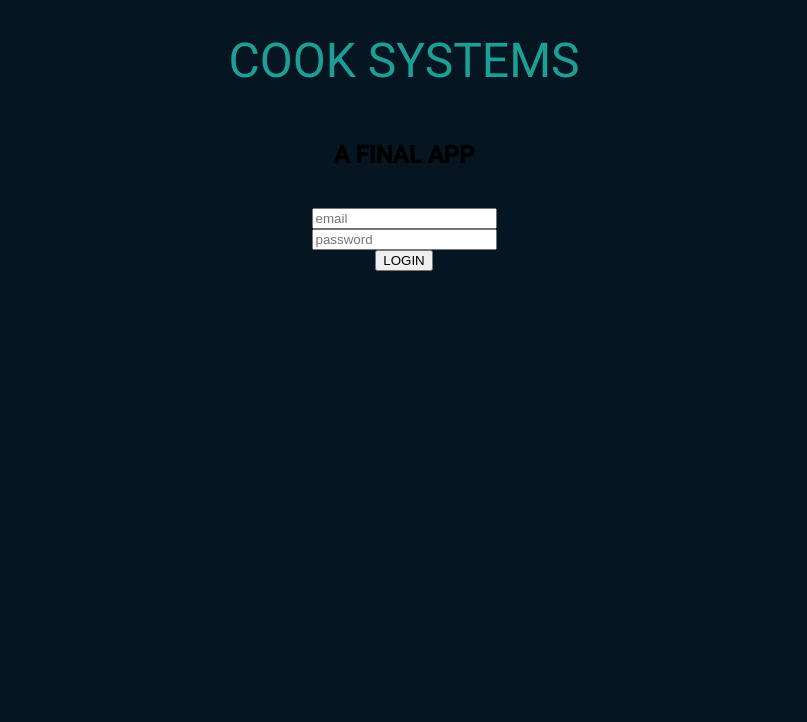
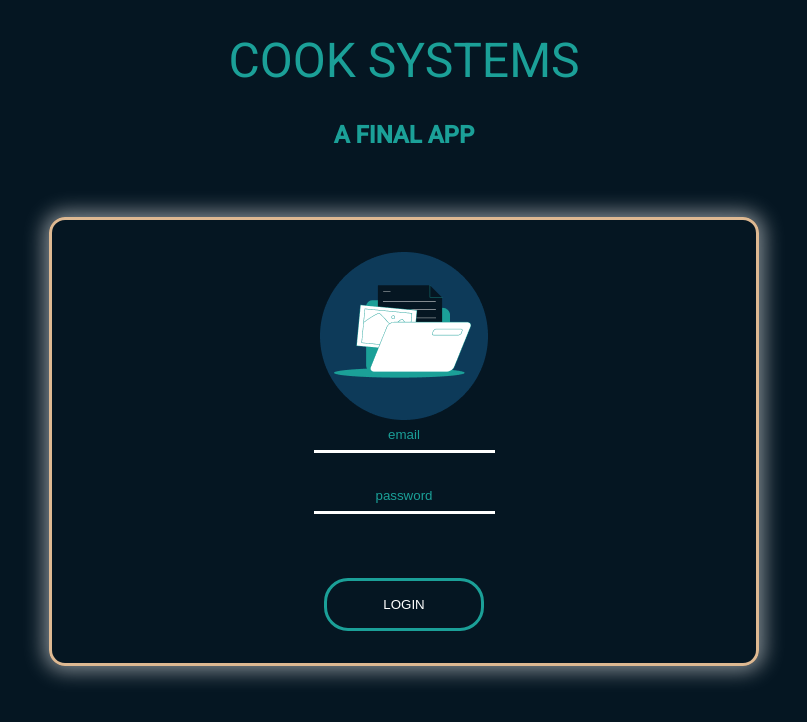
Before and after one commit to ismarjiw/TeamFlow, an Angular app in the folder frontend/: page / in a window 1280 px wide. Shown: the top 722 px of the page, without its empty margins (236-1043 px from the left). Built offline with nearby package versions, Linux system fonts and the light colour scheme; a web font is replaced by a local one.

Commit message:
style login page

```diff
--- a/frontend/src/app/login/login.component.css
+++ b/frontend/src/app/login/login.component.css
@@ -0,0 +1,43 @@
+.header-content {
+    color: var(--header-color);
+}
+
+.subtitle {
+    padding-bottom: 3rem;
+}
+
+.email, .password {
+    border: none;
+    background-color: transparent;
+    color: var(--text-color);
+    border-bottom: 3px solid var(--text-color);
+    outline: none;
+    text-align: center;
+    padding-bottom: 0.5rem;
+    margin-bottom: 2rem;
+}
+
+::placeholder {
+    color: var(--header-color);
+}
+
+.login-btn {
+    width: 10rem;
+    padding: 1rem;
+    background-color: var(--bg-color);
+    border: solid;
+    color: var(--text-color);
+    border-radius: 1.5rem;
+    border-color: var(--header-color);
+    margin-top: 2rem;
+}
+
+.login-container {
+    border: solid;
+    border-color: #DEB992;
+    border-radius: 1rem;
+    width: 50%;
+    padding: 2rem;
+    margin: auto;
+    box-shadow: 0 0 20px 5px rgba(255, 255, 255, 0.5);
+}
--- a/frontend/src/app/login/login.component.html
+++ b/frontend/src/app/login/login.component.html
@@ -1,19 +1,22 @@
 <div class="container">
-	<h1>COOK SYSTEMS</h1>
-	<h2>A FINAL APP</h2>
-	<div>
-		<img/>
+	<div class="header-content">
+		<h1 class="title">COOK SYSTEMS</h1>
+		<h2 class="subtitle">A FINAL APP</h2>
+	</div>
+
+	<div class="login-container">
+		<img src="/assets/Group 35.png"/>
 		<form [formGroup]="loginForm">
 			<div>
-				<input type="text" name="email" placeholder="email" formControlName="email"/>
+				<input class="email" type="text" name="email" placeholder="email" formControlName="email"/>
 				<p *ngIf="email.errors?.['minlength'] && email.touched">Email must be at least 6 characters long</p>
-				<p *ngIf="email.errors?.['pattern'] && email.touched">Email must follow pattern "example@example.domain"</p>
+				<p *ngIf="email.errors?.['pattern'] && email.touched">Email must follow pattern "example&#64;example.domain"</p>
 			</div>
 			<div>
-				<input type="password" name="password" placeholder="password" formControlName="password"/>
+				<input class="password" type="password" name="password" placeholder="password" formControlName="password"/>
 				<p *ngIf="password.errors?.['minlength'] && password.touched">Password must be at least 6 characters long</p>
 			</div>
-			<button (click)="signIn()">LOGIN</button>
+			<button class="login-btn" (click)="signIn()">LOGIN</button>
 		</form>
 	</div>
 </div>
```
Also changed, not shown: frontend/src/assets/Group 35.png (added).
